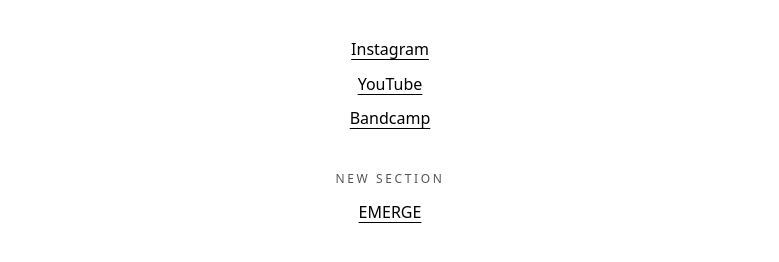
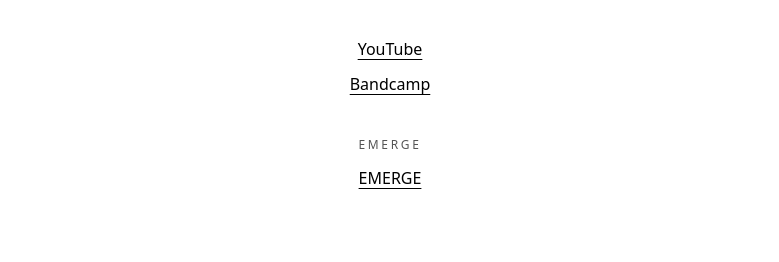
Before and after one commit to mrayover/marcusoveracker.com, a website built with Vite: page links.html in a window 1280 px wide. Shown: the part 488-750 px from the top of the page, without its empty margins (250-1029 px from the left). Built offline with nearby package versions, Linux system fonts and the light colour scheme.

Commit message:
Links maybe

```diff
--- a/links.html
+++ b/links.html
@@ -67,9 +67,6 @@
 
   <ul class="links-list">
     <li class="links-item">
-  <a class="links-a" href="https://instagram.com/" target="_blank" rel="noopener noreferrer">Instagram</a>
-</li>
-<li class="links-item">
   <a class="links-a" href="https://youtube.com/" target="_blank" rel="noopener noreferrer">YouTube</a>
 </li>
 <li class="links-item">
@@ -79,10 +76,10 @@
 </section>
 
 <section class="links-section" id="230a57e7-140e-405d-b111-1713d8ccf667">
-  <h3 class="links-section-title">New Section</h3>
+  <h3 class="links-section-title">EMERGE</h3>
   <ul class="links-list">
     <li class="links-item">
-  <a class="links-a" href="https://https://www.marcusoveracker.com/emerge" target="_blank" rel="noopener noreferrer">EMERGE</a>
+  <a class="links-a" href="https://www.marcusoveracker.com/emerge" target="_blank" rel="noopener noreferrer">EMERGE</a>
 </li>
   </ul>
 </section>
--- a/src/links/links.json
+++ b/src/links/links.json
@@ -4,10 +4,6 @@
       "id": "general",
       "title": null,
       "links": [
-        {
-          "label": "Instagram",
-          "url": "https://instagram.com/"
-        },
         {
           "label": "YouTube",
           "url": "https://youtube.com/"
@@ -20,11 +16,11 @@
     },
     {
       "id": "230a57e7-140e-405d-b111-1713d8ccf667",
-      "title": "New Section",
+      "title": "EMERGE",
       "links": [
         {
           "label": "EMERGE",
-          "url": "https://https://www.marcusoveracker.com/emerge"
+          "url": "https://www.marcusoveracker.com/emerge"
         }
       ]
     }
```
